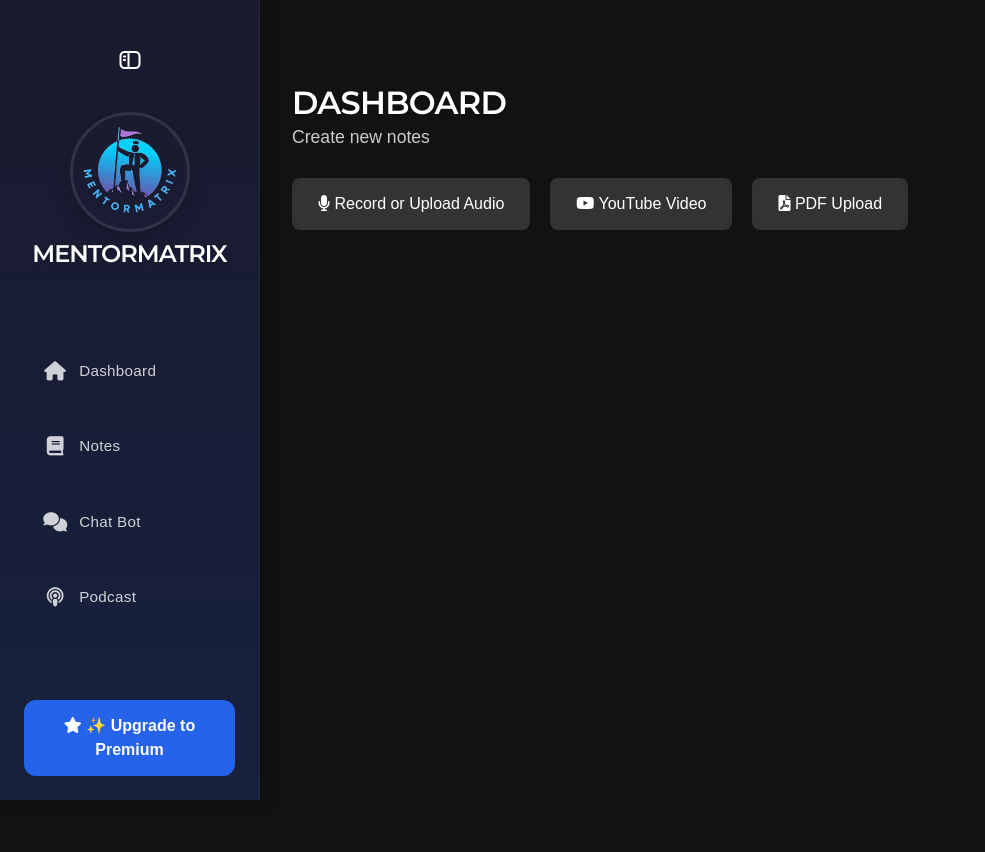
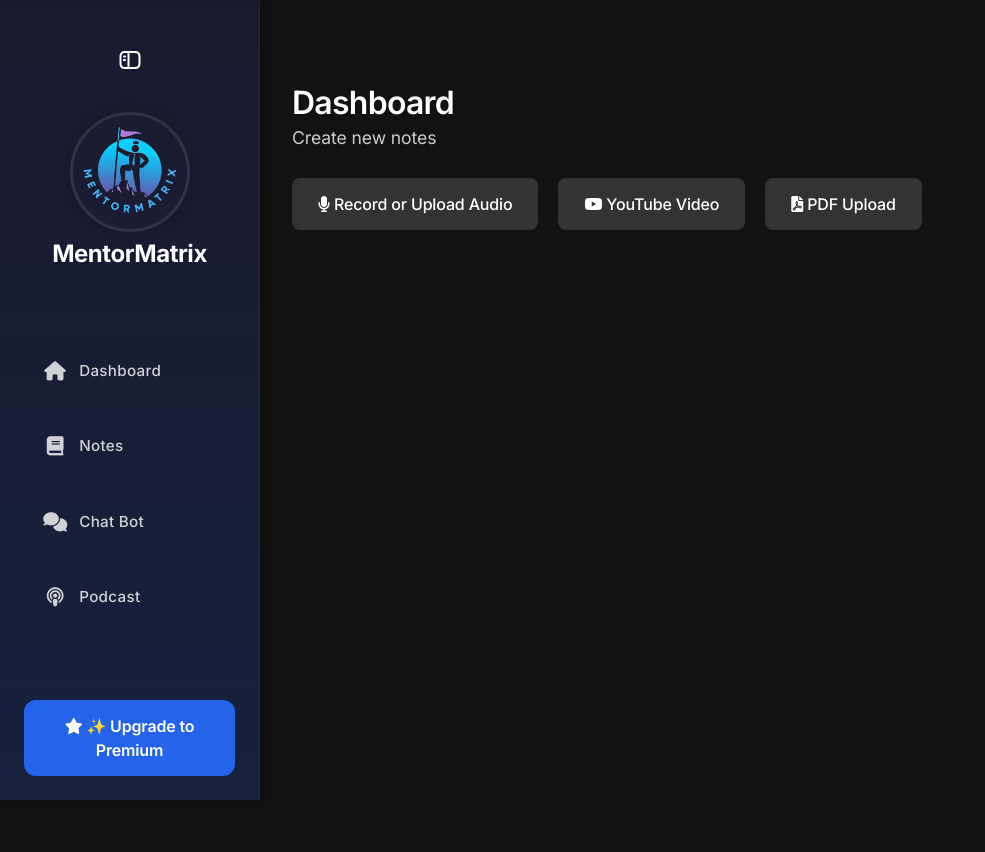
Before and after one commit to Shoaib-Programmer/MentorMatrix, a Flask app: template app/templates/dashboard.html in a window 1280 px wide. Shown: the whole page, without its empty margins (0-985 px from the left). Run offline with Flask 3, Linux system fonts and the light colour scheme; the template is opened without the code that fills it, so the values that code supplies are empty; parts of the project's set-up code (start-up, migrations or seed data) failed here and were passed over; some libraries are stand-ins or nearby versions.

Commit message:
Improved fonts

```diff
--- a/app/static/css/base.css
+++ b/app/static/css/base.css
@@ -1,16 +1,9 @@
 /* base.css */
 
-@import url("https://fonts.googleapis.com/css2?family=Montserrat:ital,wght@0,100..900;1,100..900&display=swap");
-
-/* General reset and font */
-* {
-  margin: 0;
-  padding: 0;
-  box-sizing: border-box;
-}
+/* Remove existing font imports */
 
 :root {
-  --font-family: "Arial", sans-serif;
+  --font-family: 'Inter', system-ui, -apple-system, sans-serif;
   --background-color: #121212;
   --text-color: #e0e0e0;
   --primary-blue: #2563eb;  /* Tailwind blue-600 */
@@ -26,6 +19,48 @@ body {
   font-family: var(--font-family);
   background-color: var(--background-color);
   color: var(--text-color);
+}
+
+/* Typography enhancements */
+h1, h2, h3 {
+  font-family: var(--font-family);
+  font-optical-sizing: auto;
+  letter-spacing: -0.025em;
+  font-feature-settings: "liga" 1, "calt" 1, "ss01" 1;
+  text-transform: none; /* Remove uppercase transform */
+}
+
+h1 {
+  font-size: 3rem;
+  font-weight: 800;
+  line-height: 1.1;
+  letter-spacing: -0.03em;
+}
+
+h2 {
+  font-size: 2.25rem;
+  font-weight: 700;
+  line-height: 1.2;
+  letter-spacing: -0.02em;
+}
+
+h3 {
+  font-size: 1.75rem;
+  font-weight: 600;
+  line-height: 1.3;
+  letter-spacing: -0.015em;
+}
+
+p {
+  font-family: var(--font-family);
+  font-weight: 400;
+  font-size: 1.1rem;
+  line-height: 1.6;
+  letter-spacing: -0.006em;
+  color: #d1d1d1;
+  line-height: 1.8;
+  font-size: 1.1rem;
+  margin-bottom: 1.5em;
 }
 
 .container {
@@ -57,6 +92,9 @@ body {
   font-size: 1rem;
   padding: 0.75rem 0;
   text-decoration: none;
+  font-family: var(--font-family);
+  font-weight: 500;
+  letter-spacing: -0.01em;
 }
 
 .nav-item i {
@@ -90,6 +128,9 @@ body {
   display: inline-block;
   transition: all 0.3s ease-in-out;
   /* Smooth transition for all properties */
+  font-family: var(--font-family);
+  font-weight: 600;
+  letter-spacing: -0.01em;
 }
 
 /* Hover and Active States */
@@ -131,6 +172,9 @@ button {
   display: inline-block;
   transition: all 0.3s ease;
   /* Smooth transition for hover and active states */
+  font-family: var(--font-family);
+  font-weight: 500;
+  letter-spacing: -0.01em;
 }
 
 /* Hover and Active States */
@@ -179,9 +223,7 @@ h3 {
   /* Slightly lighter than bold for sophistication */
   letter-spacing: -0.5px;
   /* Adds a subtle space between letters for a more refined look */
-  text-transform: uppercase;
-  /* Adds a sense of grandeur, especially for headings */
-  font-family: "Montserrat", serif;
+  font-family: var(--font-family), serif;
   /* Modern and stylish font for headings */
   line-height: 1.2;
   /* Gives space between lines for better readability */
@@ -223,7 +265,7 @@ h3 {
 p {
   color: #d1d1d1;
   /* Slightly lighter grey for a softer text color */
-  font-family: "Century Gothic", sans-serif;
+  font-family: var(--font-family), sans-serif;
   /* Clean and highly readable font */
   line-height: 1.8;
   /* Increased line height for better readability */
@@ -250,6 +292,9 @@ a {
   /* Medium weight for links to make them stand out but not too bold */
   transition: color 0.3s ease-in-out, text-decoration 0.3s ease-in-out;
   /* Smooth transition for color and underline on hover */
+  font-family: var(--font-family);
+  font-weight: 500;
+  letter-spacing: -0.006em;
 }
 
 a:hover {
@@ -365,6 +410,9 @@ a:focus {
   font-size: 1.5rem;
   color: #ffffff;
   margin-top: 0.5rem;
+  font-family: var(--font-family);
+  font-weight: 700;
+  letter-spacing: -0.02em;
 }
 
 /* Container for the navigation items */
@@ -647,14 +695,22 @@ a:focus {
 
   h1 {
     font-size: 2rem;
+    letter-spacing: -0.02em;
   }
 
   h2 {
     font-size: 1.75rem;
+    letter-spacing: -0.015em;
   }
 
   h3 {
     font-size: 1.5rem;
+    letter-spacing: -0.01em;
+  }
+
+  p {
+    font-size: 1rem;
+    line-height: 1.5;
   }
 
   .premium-button {
--- a/app/templates/layout.html
+++ b/app/templates/layout.html
@@ -8,6 +8,7 @@
   <link rel="stylesheet" href="https://cdnjs.cloudflare.com/ajax/libs/font-awesome/6.0.0-beta3/css/all.min.css" />
   <link rel="preconnect" href="https://fonts.googleapis.com" />
   <link rel="preconnect" href="https://fonts.gstatic.com" crossorigin />
+  <link href="https://fonts.googleapis.com/css2?family=Inter:wght@100;200;300;400;500;600;700;800;900&display=swap" rel="stylesheet">
   <link rel="icon" href="{{ url_for('static', filename='images/favicon.ico') }}">
   <link rel="stylesheet" href="{{ url_for('static', filename='css/tailwind.css') }}" />
   <link rel="stylesheet" href="{{ url_for('static', filename='css/popup.css') }}" />
```
